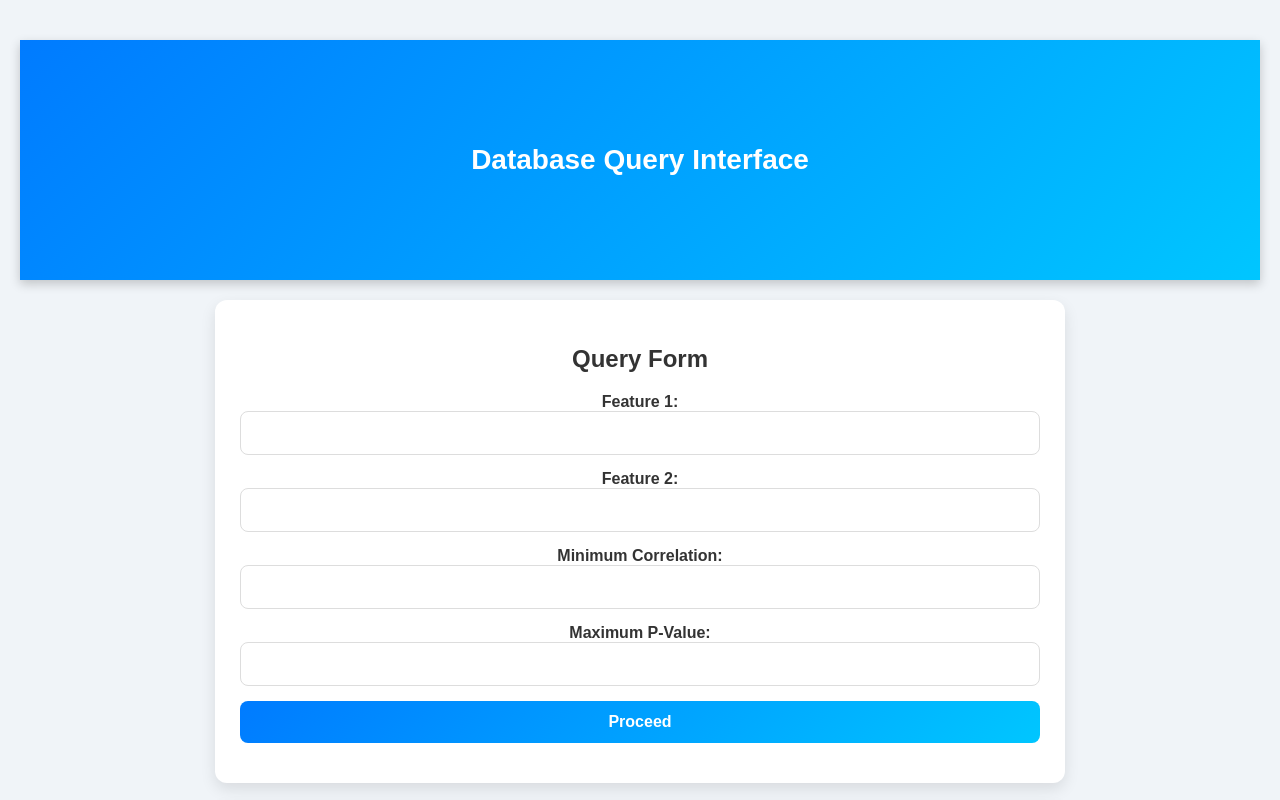
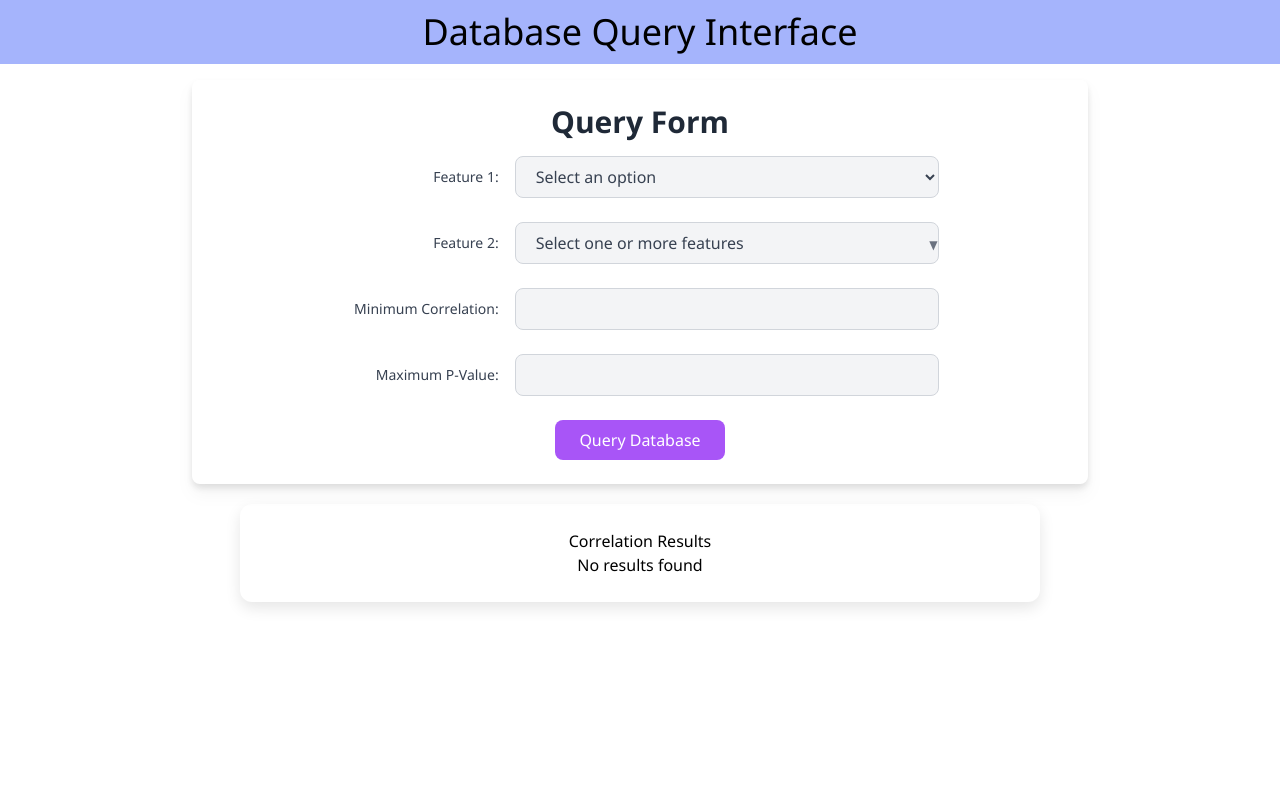
Before and after one commit to cweihan01/orsulic-lab, a React (Create React App) app in the folder frontend/: page / in a window 1280 px wide. Shown: the top 800 px of the page. Built offline with nearby package versions, Linux system fonts and the light colour scheme.

Commit message:
Migrate page layout and query form to tailwind

```diff
--- a/frontend/src/App.css
+++ b/frontend/src/App.css
@@ -147,8 +147,10 @@
 }
 
 /* Add a subtle gradient background to the entire app */
+/*
 body {
   background: linear-gradient(to bottom, #e3f2fd, #ffffff);
   margin: 0;
   padding: 0;
 }
+*/
--- a/frontend/src/App.jsx
+++ b/frontend/src/App.jsx
@@ -4,37 +4,41 @@ import QueryForm from './components/QueryForm';
 import CorrelationResult from './components/CorrelationResult';
 import { mockCorrelationData } from './components/MockData';
 import './App.css'; // Importing App.css for styling
+import './index.js';
 
 function App() {
     const [data, setData] = useState([]);
 
     const handleQuery = (query) => {
-        const filteredData = mockCorrelationData.filter((item) => {
-            const meetsFeature1 = query.feature1
-                ? item.feature_1_name.toLowerCase().includes(query.feature1.toLowerCase())
-                : true;
-            const meetsFeature2 = query.feature2
-                ? item.feature_2_name.toLowerCase().includes(query.feature2.toLowerCase())
-                : true;
-            const meetsCorrelation = query.minCorrelation
-                ? item.spearman_correlation >= parseFloat(query.minCorrelation)
-                : true;
-            const meetsPValue = query.maxPValue
-                ? item.spearman_p_value <= parseFloat(query.maxPValue)
-                : true;
+        console.log("Handing query...")
+        // const filteredData = mockCorrelationData.filter((item) => {
+        //     const meetsFeature1 = query.feature1
+        //         ? item.feature_1_name.toLowerCase().includes(query.feature1.toLowerCase())
+        //         : true;
+        //     const meetsFeature2 = query.feature2
+        //         ? item.feature_2_name.toLowerCase().includes(query.feature2.toLowerCase())
+        //         : true;
+        //     const meetsCorrelation = query.minCorrelation
+        //         ? item.spearman_correlation >= parseFloat(query.minCorrelation)
+        //         : true;
+        //     const meetsPValue = query.maxPValue
+        //         ? item.spearman_p_value <= parseFloat(query.maxPValue)
+        //         : true;
 
-            return meetsFeature1 && meetsFeature2 && meetsCorrelation && meetsPValue;
-        });
+        //     return meetsFeature1 && meetsFeature2 && meetsCorrelation && meetsPValue;
+        // });
 
-        // Sort results by Spearman P-Value in ascending order
-        const sortedData = filteredData.sort((a, b) => a.spearman_p_value - b.spearman_p_value);
+        // // Sort results by Spearman P-Value in ascending order
+        // const sortedData = filteredData.sort((a, b) => a.spearman_p_value - b.spearman_p_value);
 
-        setData(sortedData);
+        // setData(sortedData);
     };
 
     return (
-        <div className="App">
-            <h1 className="App-header">Database Query Interface</h1>
+        <div className="text-center content-center">
+            <h1 className="bg-indigo-300 text-4xl text-bold py-3">
+                Database Query Interface
+            </h1>
             <QueryForm onSubmit={handleQuery} />
             <CorrelationResult data={data} />
         </div>
--- a/frontend/src/components/QueryForm.jsx
+++ b/frontend/src/components/QueryForm.jsx
@@ -1,9 +1,132 @@
 // QueryForm.js
-import React, { useState } from 'react';
+import React, { useState, useEffect, useRef } from 'react';
+
+const TEST_FEATURE_LIST = ['A1BG', '5thPercentile', 'A23F', '99thPercentile'];
+
+function MultiSelectDropdown({
+    formFieldName,
+    options,
+    onChange,
+    prompt = 'Select one or more options',
+}) {
+    const [selectedOptions, setSelectedOptions] = useState([]);
+    const optionsListRef = useRef(null);
+
+    const handleChange = (e) => {
+        const isChecked = e.target.checked;
+        const option = e.target.value;
+
+        const selectedOptionSet = new Set(selectedOptions);
+
+        if (isChecked) {
+            selectedOptionSet.add(option);
+        } else {
+            selectedOptionSet.delete(option);
+        }
+
+        const newSelectedOptions = Array.from(selectedOptionSet);
+
+        setSelectedOptions(newSelectedOptions);
+        onChange(newSelectedOptions);
+    };
+
+    const isSelectAllEnabled = selectedOptions.length < options.length;
+
+    const handleSelectAllClick = (e) => {
+        e.preventDefault();
+
+        const optionsInputs = optionsListRef.current.querySelectorAll('input');
+        optionsInputs.forEach((input) => {
+            input.checked = true;
+        });
+
+        setSelectedOptions([...options]);
+        onChange([...options]);
+    };
+
+    const isClearSelectionEnabled = selectedOptions.length > 0;
+
+    const handleClearSelectionClick = (e) => {
+        e.preventDefault();
+
+        const optionsInputs = optionsListRef.current.querySelectorAll('input');
+        optionsInputs.forEach((input) => {
+            input.checked = false;
+        });
+
+        setSelectedOptions([]);
+        onChange([]);
+    };
+
+    return (
+        <label className="relative w-full md:w-1/2 bg-gray-100 border border-gray-300 rounded-lg py-2 text-gray-700">
+            <input type="checkbox" className="hidden peer" />
+
+            {/* <div className="after:content-['▼'] after:text-xs after:ml-1 after:inline-flex after:items-center peer-checked:after:-rotate-180 after:transition-transform text-left pl-5"> */}
+            <div className="flex justify-between items-center pl-5">
+                <div className="text-left">
+                    {selectedOptions.length > 0 ? (
+                        <span>
+                            <span className="ml-1 text-blue-500">
+                                {`(${selectedOptions.length} selected)`} {''}
+                            </span>
+                            {selectedOptions[0] + ', ' + (selectedOptions[1] || '') + '...'}
+                        </span>
+                    ) : (
+                        prompt
+                    )}
+                </div>
+                <span className="after:content-['▼'] after:text-xs after:inline-flex peer-checked:after:-rotate-180 after:transition-transform after:ml-2 text-gray-500"></span>
+            </div>
+
+            <div className="absolute bg-gray-100 border rounded-lg transition-opacity opacity-0 pointer-events-none peer-checked:opacity-100 peer-checked:pointer-events-auto w-full max-h-60 overflow-auto">
+                <ul>
+                    <li>
+                        <button
+                            onClick={handleSelectAllClick}
+                            disabled={!isSelectAllEnabled}
+                            className="w-full text-left px-2 py-1 text-blue-600 disabled:opacity-50"
+                        >
+                            {'Select All'}
+                        </button>
+                    </li>
+                    <li>
+                        <button
+                            onClick={handleClearSelectionClick}
+                            disabled={!isClearSelectionEnabled}
+                            className="w-full text-left px-2 py-1 text-blue-600 disabled:opacity-50"
+                        >
+                            {'Clear selection'}
+                        </button>
+                    </li>
+                </ul>
+
+                <ul ref={optionsListRef}>
+                    {options.map((option, i) => {
+                        return (
+                            <li key={option}>
+                                <label className="flex whitespace-nowrap cursor-pointer px-2 py-1 transition-colors hover:bg-blue-100 [&:has(input:checked)]:bg-blue-200">
+                                    <input
+                                        type="checkbox"
+                                        name={formFieldName}
+                                        value={option}
+                                        className="cursor-pointer"
+                                        onChange={handleChange}
+                                    />
+                                    <span className="ml-1">{option}</span>
+                                </label>
+                            </li>
+                        );
+                    })}
+                </ul>
+            </div>
+        </label>
+    );
+}
 
 function QueryForm({ onSubmit }) {
     const [feature1, setFeature1] = useState('');
-    const [feature2, setFeature2] = useState('');
+    const [feature2, setFeature2] = useState([]);
     const [minCorrelation, setMinCorrelation] = useState('');
     const [maxPValue, setMaxPValue] = useState('');
 
@@ -15,43 +138,107 @@ function QueryForm({ onSubmit }) {
     };
 
     return (
-        <div className="query-form">
-            <h2>Query Form</h2>
-            <form onSubmit={handleSubmit}>
-                <div>
-                    <label>Feature 1:</label>
-                    <input
-                        type="text"
+        <div className="max-w-4xl mx-auto rounded-lg drop-shadow-lg bg-white p-6 my-4 bg-gray-200">
+            <h2 className="text-3xl font-semibold text-gray-800 mb-4">Query Form</h2>
+            <form className="space-y-6" onSubmit={handleSubmit}>
+                {/* Feature 1 */}
+                <div className="flex flex-col md:flex-row items-center md:space-x-4">
+                    <label
+                        htmlFor="feature1"
+                        className="w-full md:w-1/3 text-sm font-medium text-gray-700 md:text-right"
+                    >
+                        Feature 1:
+                    </label>
+                    {/* <input
+                        type='text'
+                        id='feature1'
+                        value={feature1}
+                        className='w-full md:w-1/2 bg-gray-100 border border-gray-300 rounded-lg py-2 px-4 text-gray-700 focus:ring focus:ring-purple-100 focus:outline-none'
+                        onChange={(e) => setFeature1(e.target.value)}
+                    /> */}
+                    <select
+                        id="feature1"
                         value={feature1}
                         onChange={(e) => setFeature1(e.target.value)}
+                        className="w-full md:w-1/2 bg-gray-100 border border-gray-300 rounded-lg py-2 px-4 text-gray-700 focus:ring focus:ring-purple-100 focus:outline-none"
+                    >
+                        <option value="">Select an option</option>
+                        {TEST_FEATURE_LIST.map((option, index) => (
+                            <option key={index} value={option}>
+                                {option}
+                            </option>
+                        ))}
+                    </select>
+                </div>
+
+                {/* Feature 2 */}
+                <div className="flex flex-col md:flex-row items-center md:space-x-4">
+                    <label
+                        htmlFor="feature2"
+                        className="w-full md:w-1/3 text-sm font-medium text-gray-700 md:text-right"
+                    >
+                        Feature 2:
+                    </label>
+                    {/* <input
+                        type='text'
+                        id='feature2'
+                        value={feature2}
+                        className='w-full md:w-1/2 bg-gray-100 border border-gray-300 rounded-lg py-2 px-4 text-gray-700 focus:ring focus:ring-purple-100 focus:outline-none'
+                        onChange={(e) => setFeature2(e.target.value)}
+                    /> */}
+
+                    <MultiSelectDropdown
+                        formFieldName="feature2"
+                        options={TEST_FEATURE_LIST}
+                        onChange={(selected) => setFeature2(selected)}
+                        prompt="Select one or more features"
                     />
                 </div>
-                <div>
-                    <label>Feature 2:</label>
-                    <input
-                        type="text"
-                        value={feature2}
-                        onChange={(e) => setFeature2(e.target.value)}
-                    />
-                </div>
-                <div>
-                    <label>Minimum Correlation:</label>
+
+                {/* Minimum Correlation */}
+                <div className="flex flex-col md:flex-row items-center md:space-x-4">
+                    <label
+                        htmlFor="minCorrelation"
+                        className="w-full md:w-1/3 text-sm font-medium text-gray-700 md:text-right"
+                    >
+                        Minimum Correlation:
+                    </label>
                     <input
                         type="number"
+                        id="minCorrelation"
                         value={minCorrelation}
+                        className="w-full md:w-1/2 bg-gray-100 border border-gray-300 rounded-lg py-2 px-4 text-gray-700 focus:ring focus:ring-purple-100 focus:outline-none"
                         onChange={(e) => setMinCorrelation(e.target.value)}
                     />
                 </div>
-                <div>
-                    <label>Maximum P-Value:</label>
+
+                {/* Maximum P-Value */}
+                <div className="flex flex-col md:flex-row items-center md:space-x-4">
+                    <label
+                        htmlFor="maxPValue"
+                        className="w-full md:w-1/3 text-sm font-medium text-gray-700 md:text-right"
+                    >
+                        Maximum P-Value:
+                    </label>
                     <input
                         type="number"
                         step="any"
+                        id="maxPValue"
                         value={maxPValue}
+                        className="w-full md:w-1/2 bg-gray-100 border border-gray-300 rounded-lg py-2 px-4 text-gray-700 focus:ring focus:ring-purple-100 focus:outline-none"
                         onChange={(e) => setMaxPValue(e.target.value)}
                     />
                 </div>
-                <button type="submit">Proceed</button>
+
+                {/* Submit Button */}
+                <div className="flex justify-center">
+                    <button
+                        type="submit"
+                        className="bg-purple-500 text-white font-medium py-2 px-6 rounded-lg hover:bg-purple-600 focus:ring focus:ring-purple-100 focus:outline-none"
+                    >
+                        Query Database
+                    </button>
+                </div>
             </form>
         </div>
     );
--- a/frontend/src/index.css
+++ b/frontend/src/index.css
@@ -1,11 +1,15 @@
+@tailwind base;
+@tailwind components;
+@tailwind utilities;
+
 body {
-  font-family: Arial, sans-serif;
-  margin: 0;
+  font-family: 'Segoe UI', Tahoma, Geneva, Verdana, sans-serif;
+  /* margin: 0;
   padding: 0;
   background-color: #f9f9f9;
-  color: #333;
+  color: #333; */
 }
-
+/*
 h1 {
   text-align: center;
   color: #007bff;
@@ -16,4 +20,4 @@ h1 {
   max-width: 900px;
   margin: 0 auto;
   padding: 20px;
-}
+} */
```
